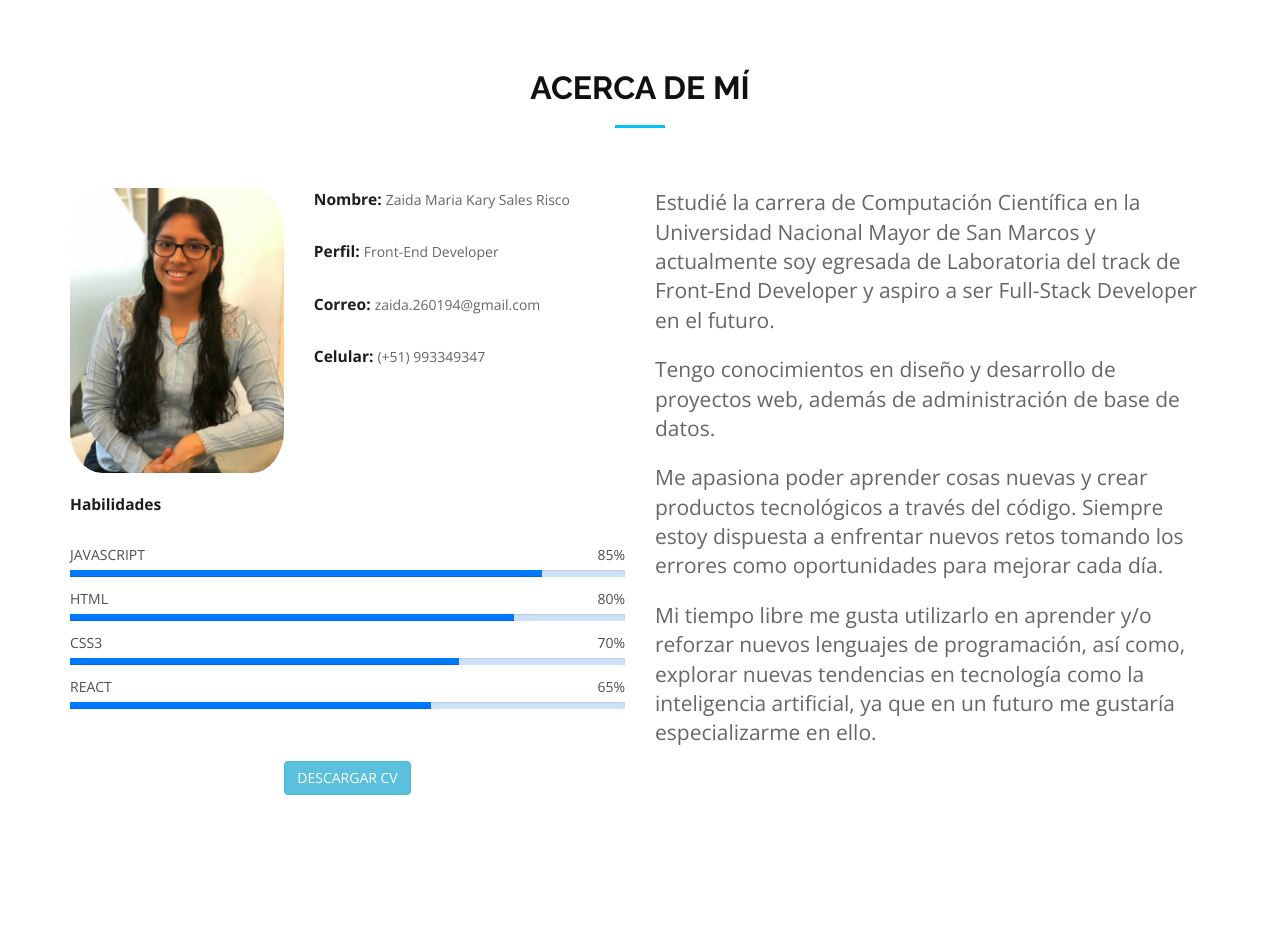
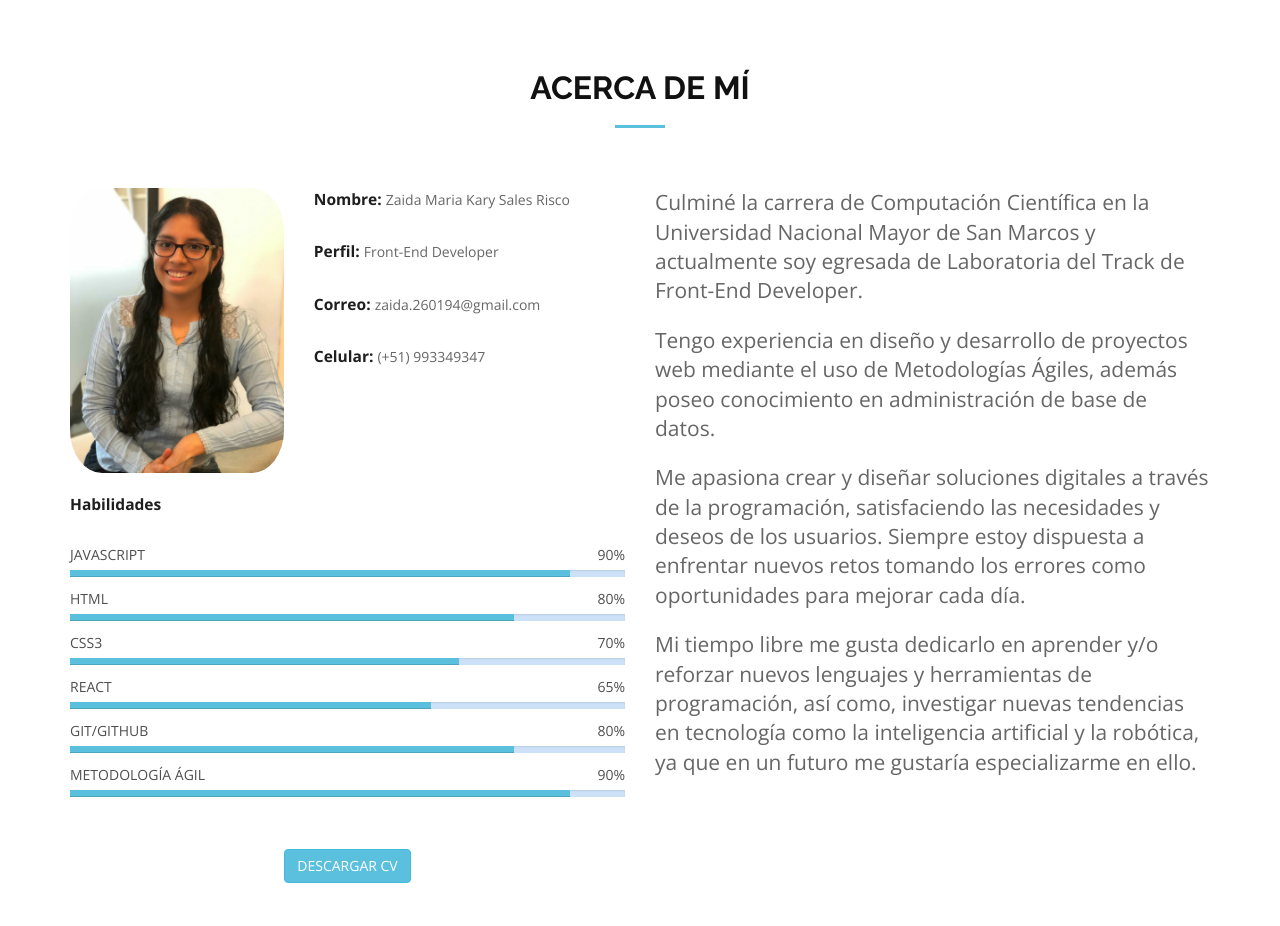
Before and after one commit to zaidaKary/Portafolio, a plain HTML site: page index.html in a window 1280 px wide. Shown: the part 900-1826 px from the top of the page. Drawn offline with nearby package versions, Linux system fonts and the light colour scheme.

Commit message:
Actualizando CV y Portafolio

```diff
--- a/css/style.css
+++ b/css/style.css
@@ -14,7 +14,7 @@ body {
 }
 
 a {
-  color: #03C4EB;
+  color: #5bc0de;
   transition: 0.5s;
 }
 
@@ -162,7 +162,7 @@ h1, h2, h3, h4, h5, h6 {
 }
 
 #hero .btn-get-started {
-  background: #03C4EB;
+  background: #5bc0de;
   border: 2px solid #03C4EB;
   color: #fff;
 }
@@ -179,7 +179,7 @@ h1, h2, h3, h4, h5, h6 {
 }
 
 #hero .btn-services:hover {
-  background: #03C4EB;
+  background: #5bc0de;
   border: 2px solid #03C4EB;
 }
 
@@ -317,7 +317,7 @@ h1, h2, h3, h4, h5, h6 {
 }
 
 .nav-menu a:hover, .nav-menu li:hover > a, .nav-menu .menu-active > a {
-  color: #03C4EB;
+  color: #5bc0de;
 }
 
 .nav-menu ul {
@@ -477,7 +477,7 @@ body.mobile-nav-active #mobile-nav-toggle {
 .section-title-divider {
   width: 50px;
   height: 3px;
-  background: #03C4EB;
+  background: #5bc0de;
   margin: 0 auto;
   margin-bottom: 20px;
 }
@@ -523,7 +523,7 @@ body.mobile-nav-active #mobile-nav-toggle {
 
 .skill-mf .progress .progress-bar {
   height: .7rem;
-  background-color: #0078ff;
+  background-color: #5bc0de;
 }
 .title-s {
   font-weight: 600;
@@ -573,7 +573,7 @@ body.mobile-nav-active #mobile-nav-toggle {
 
 #services .service-icon, #services1 .service-icon {
   float: left;
-  background: #03C4EB;
+  background: #5bc0de;
   padding: 16px;
   border-radius: 50%;
   transition: 0.5s;
@@ -831,7 +831,7 @@ body.mobile-nav-active #mobile-nav-toggle {
 
 #contact .info i {
   font-size: 32px;
-  color: #03C4EB;
+  color: #5bc0de;
   float: left;
 }
 
@@ -841,7 +841,7 @@ body.mobile-nav-active #mobile-nav-toggle {
 }
 
 #contact .form #sendmessage {
-  color: #03C4EB;
+  color: #5bc0de;
   border: 1px solid #03C4EB;
   display: none;
   text-align: center;
@@ -907,7 +907,7 @@ body.mobile-nav-active #mobile-nav-toggle {
 }
 
 #contact .social-links a:hover {
-  background: #2dc997;
+  background: #5bc0de;
   color: #fff;
 }
 /*--------------------------------------------------------------
--- a/index.html
+++ b/index.html
@@ -126,9 +126,9 @@
                 </div>
                 <div class="skill-mf">
                   <p class="title-s">Habilidades</p>
-                  <span>JAVASCRIPT</span> <span class="pull-right">85%</span>
+                  <span>JAVASCRIPT</span> <span class="pull-right">90%</span>
                   <div class="progress">
-                    <div class="progress-bar" role="progressbar" style="width: 85%" aria-valuenow="85" aria-valuemin="0"
+                    <div class="progress-bar" role="progressbar" style="width: 90%" aria-valuenow="90" aria-valuemin="0"
                       aria-valuemax="100"></div>
                   </div>
                   <span>HTML</span> <span class="pull-right">80%</span>
@@ -146,6 +146,16 @@
                     <div class="progress-bar" role="progressbar" style="width: 65%" aria-valuenow="65" aria-valuemin="0"
                       aria-valuemax="100"></div>
                   </div>
+                  <span>GIT/GITHUB</span> <span class="pull-right">80%</span>
+                  <div class="progress">
+                    <div class="progress-bar" role="progressbar" style="width: 80%;" aria-valuenow="80"
+                      aria-valuemin="0" aria-valuemax="100"></div>
+                  </div>
+                  <span>METODOLOGÍA ÁGIL</span> <span class="pull-right">90%</span>
+                  <div class="progress">
+                    <div class="progress-bar" role="progressbar" style="width: 90%;" aria-valuenow="90"
+                      aria-valuemin="0" aria-valuemax="100"></div>
+                  </div>
                   <div class="actions" style="text-align: center; padding-top: 40px; padding-bottom: 40px;">
                     <a class="btn btn-info" href="imagenes/ZaidaSalesCV.pdf" download="ZaidaSalesCV">DESCARGAR CV</a>
                   </div>
@@ -154,25 +164,22 @@
               <div class="col-md-6">
                 <div class="about-me pt-4 pt-md-0">
                   <p class="lead">
-                    Estudié la carrera de Computación Científica en la Universidad Nacional Mayor de San Marcos y
-                    actualmente
-                    soy egresada de Laboratoria del track de Front-End Developer y aspiro a ser Full-Stack Developer en
-                    el futuro.
+                    Culminé la carrera de Computación Científica en la Universidad Nacional Mayor de San Marcos
+                    y actualmente soy egresada de Laboratoria del Track de Front-End Developer.
                   </p>
                   <p class="lead">
-                    Tengo conocimientos en diseño y desarrollo de proyectos web, además de administración de base de
-                    datos.
+                    Tengo experiencia en diseño y desarrollo de proyectos web mediante el uso de Metodologías Ágiles,
+                    además poseo conocimiento en administración de base de datos.
                   </p>
                   <p class="lead">
-                    Me apasiona poder aprender cosas nuevas y crear productos tecnológicos a través del código. Siempre
-                    estoy
-                    dispuesta a enfrentar nuevos retos tomando los errores como oportunidades para mejorar cada día.
+                    Me apasiona crear y diseñar soluciones digitales a través de la programación, satisfaciendo las
+                    necesidades y deseos de los usuarios. Siempre estoy dispuesta a enfrentar nuevos retos tomando los
+                    errores como oportunidades para mejorar cada día.
                   </p>
                   <p class="lead">
-                    Mi tiempo libre me gusta utilizarlo en aprender y/o reforzar nuevos lenguajes de programación, así
-                    como, explorar
-                    nuevas tendencias en tecnología como la inteligencia artificial, ya que en un futuro me gustaría
-                    especializarme en ello.
+                    Mi tiempo libre me gusta dedicarlo en aprender y/o reforzar nuevos lenguajes y herramientas de programación,
+                    así como, investigar nuevas tendencias en tecnología como la inteligencia artificial y la robótica, ya que en un
+                    futuro me gustaría especializarme en ello.
                   </p>
 
                 </div>
```
Also changed, not shown: 1 other file.
